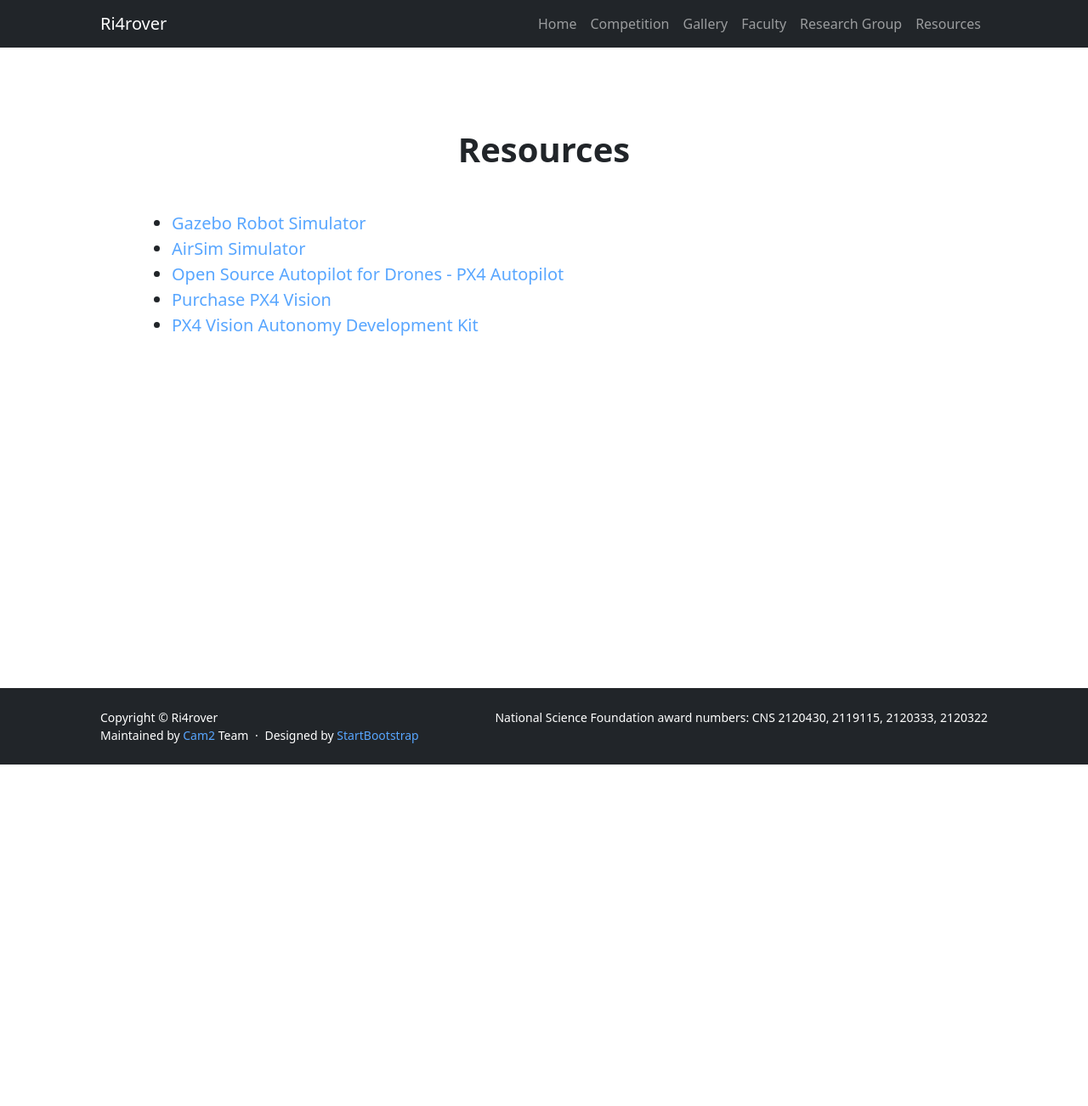
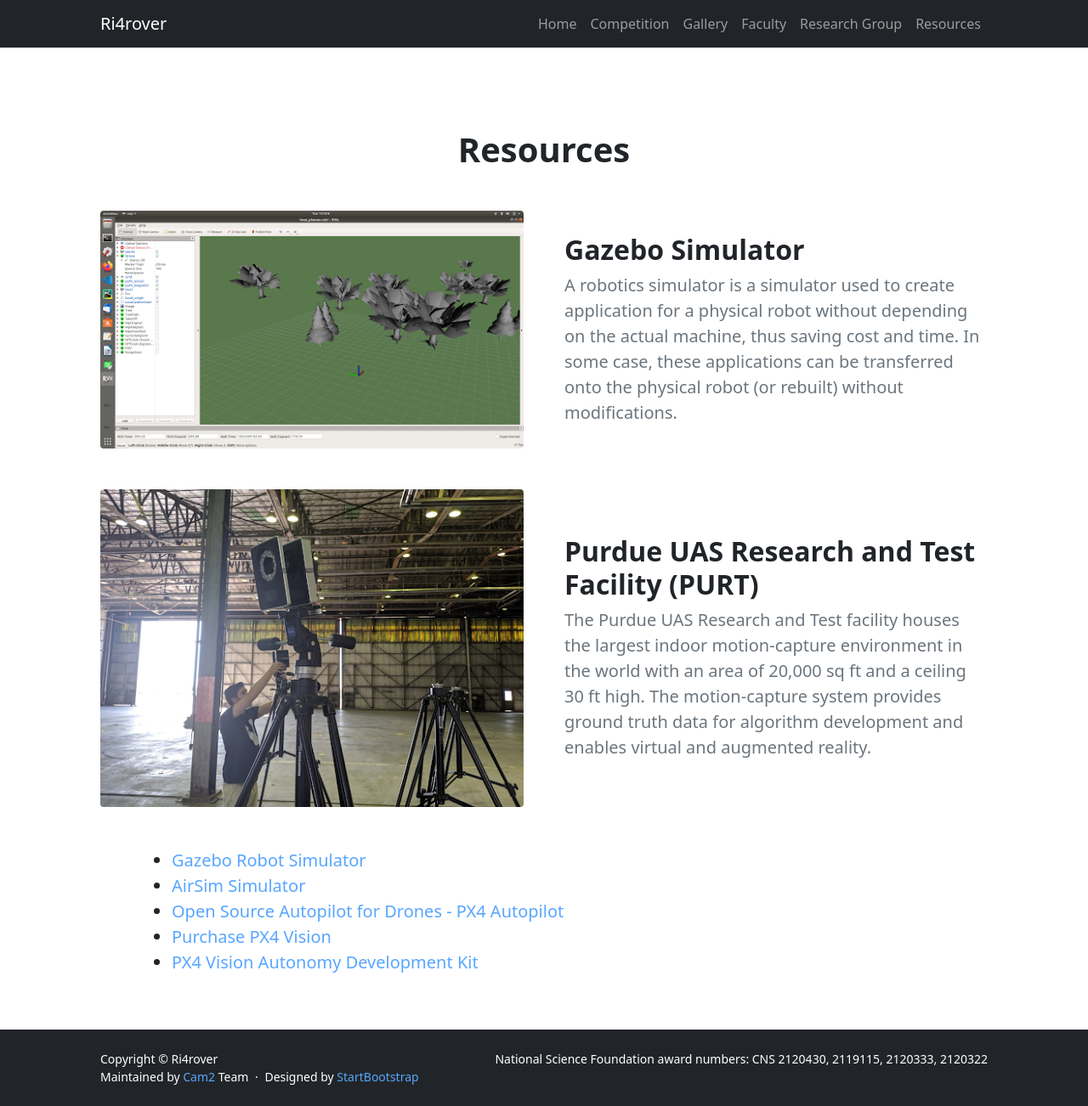
Before and after one commit to OliverQiang/Ri4rover, a Jekyll site: the page built from _pages/resources.html, in a window 1280 px wide. Shown: the whole page at 85% size. Built offline with Jekyll 4.4.1, drawn with Linux system fonts in a browser that asks for light colours; before the commit the page ends 900 px from its top, so only the background shows below that.

Commit message:
Update resources.html

```diff
--- a/_pages/resources.html
+++ b/_pages/resources.html
@@ -9,6 +9,24 @@ title: Ri4rover
     <div class="container px-5 my-5">
         <div class="text-center mb-5">
             <h1 class="fw-bolder">Resources</h1>
+        </div>
+    </div>
+    <div class="container px-5 my-5">
+        <div class="row gx-5 align-items-center">
+            <div class="col-lg-6"><img class="img-fluid rounded mb-5 mb-lg-0" src="assets/gallery/a.Gazebo.png" alt="..." /></div>
+            <div class="col-lg-6">
+                <h2 class="fw-bolder">Gazebo Simulator</h2>
+                <p class="lead fw-normal text-muted mb-0">A robotics simulator is a simulator used to create application for a physical robot without depending on the actual machine, thus saving cost and time. In some case, these applications can be transferred onto the physical robot (or rebuilt) without modifications.</p>
+            </div>
+        </div>
+    </div>
+    <div class="container px-5 my-5">
+        <div class="row gx-5 align-items-center">
+            <div class="col-lg-6"><img class="img-fluid rounded mb-5 mb-lg-0" src="assets/gallery/c.hanger.png" alt="..." /></div>
+            <div class="col-lg-6">
+                <h2 class="fw-bolder">Purdue UAS Research and Test Facility (PURT)</h2>
+                <p class="lead fw-normal text-muted mb-0">The Purdue UAS Research and Test facility houses the largest indoor motion-capture environment in the world with an area of 20,000 sq ft and a ceiling 30 ft high. The motion-capture system provides ground truth data for algorithm development and enables virtual and augmented reality. </p>
+            </div>
         </div>
     </div>
     <div class="container resources-text">
```
